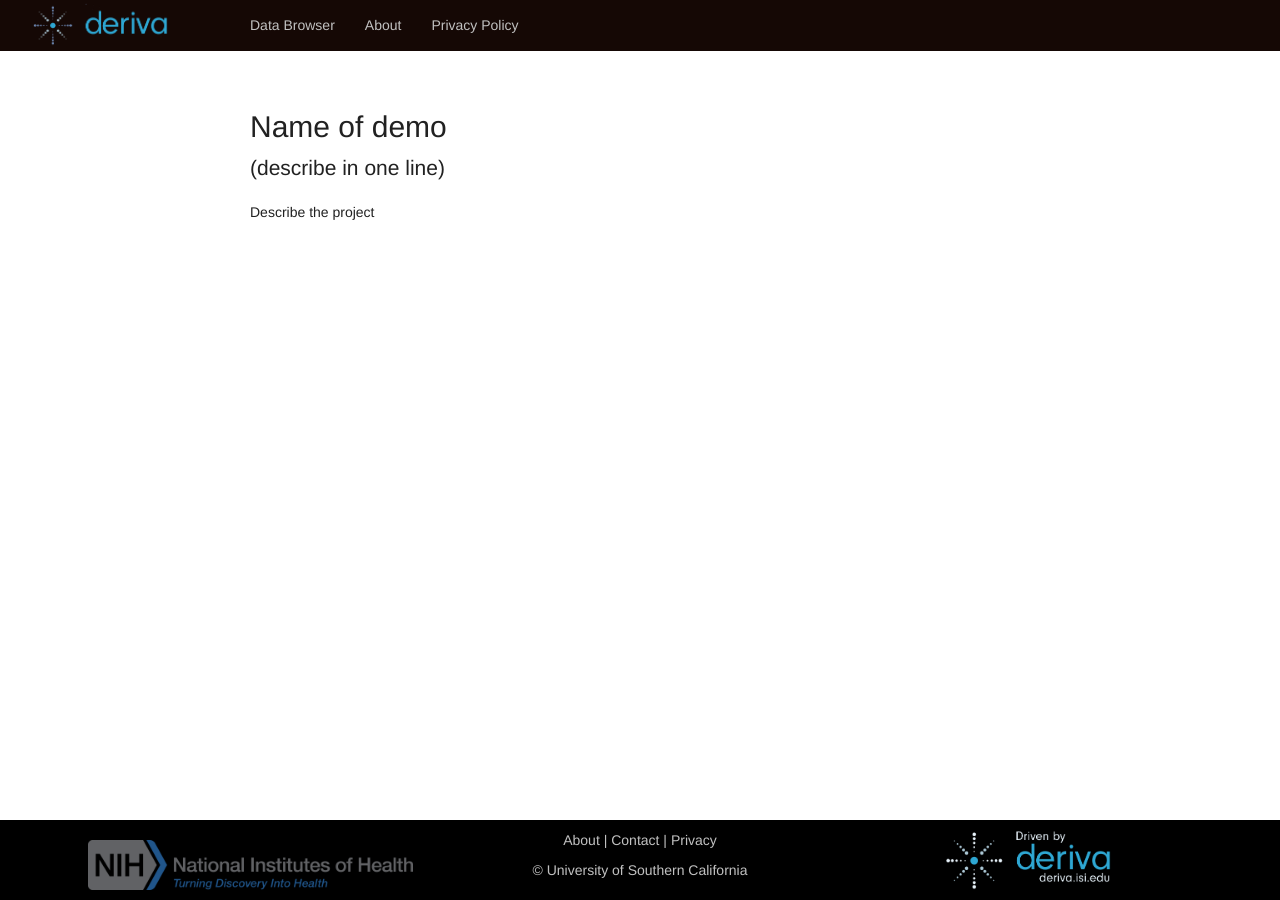
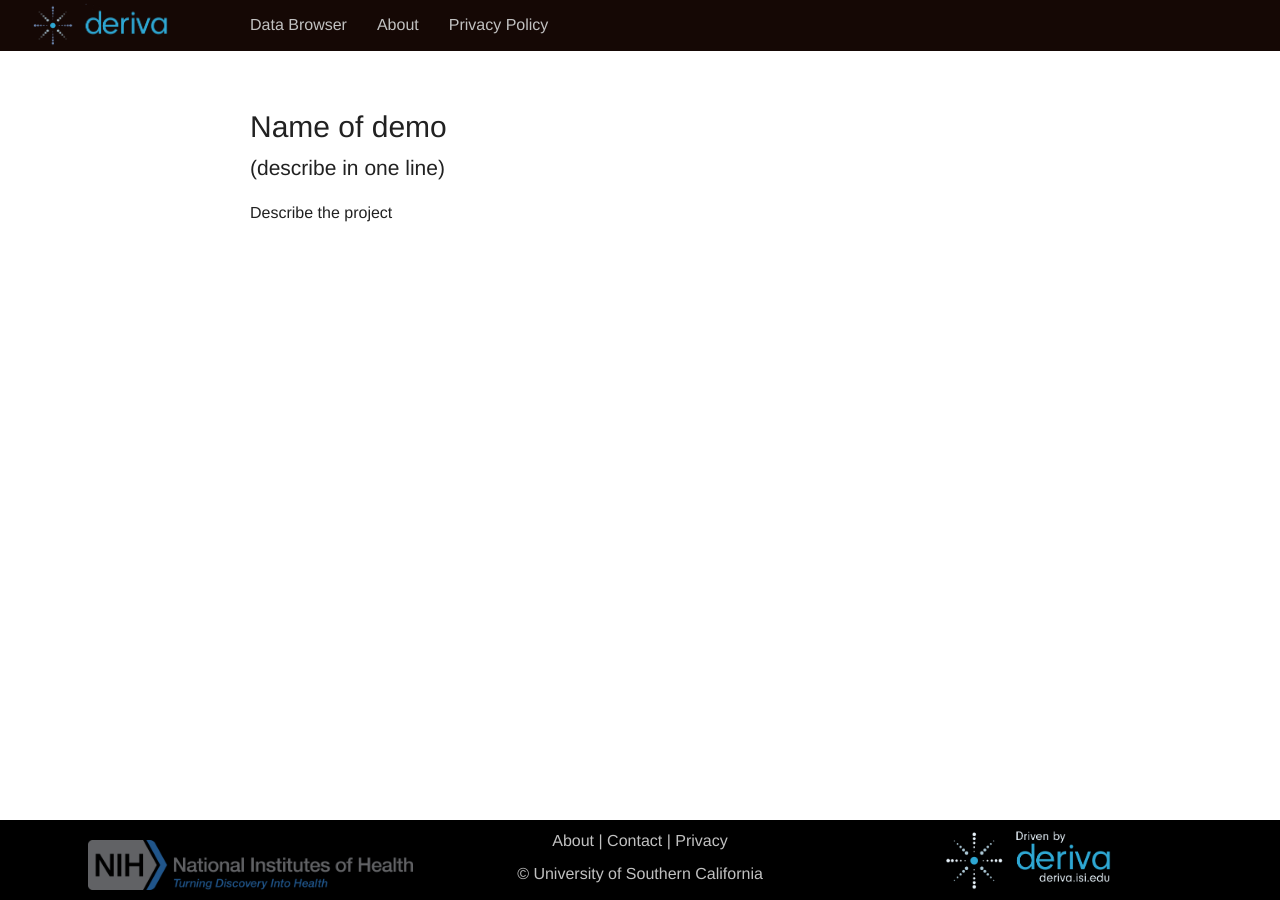
Before and after one commit to informatics-isi-edu/nih-commons-www, a Jekyll site: the page built from index.html, in a window 1280 px wide. Built offline with Jekyll 4.4.1, drawn with Linux system fonts in a browser that asks for light colours; Markdown is read by kramdown in place of the engine named in the settings.

Commit message:
increasing body font size slightly

```diff
--- a/assets/css/custom.css
+++ b/assets/css/custom.css
@@ -27,7 +27,7 @@ html,body {
 	height: 100%;
 }
 
- body { padding-top: 70px; color: #212121;}
+ body { padding-top: 70px; color: #212121; font-size: 16px;}
 
  h1, h2, h3 {
   margin-top: 20px;
```
